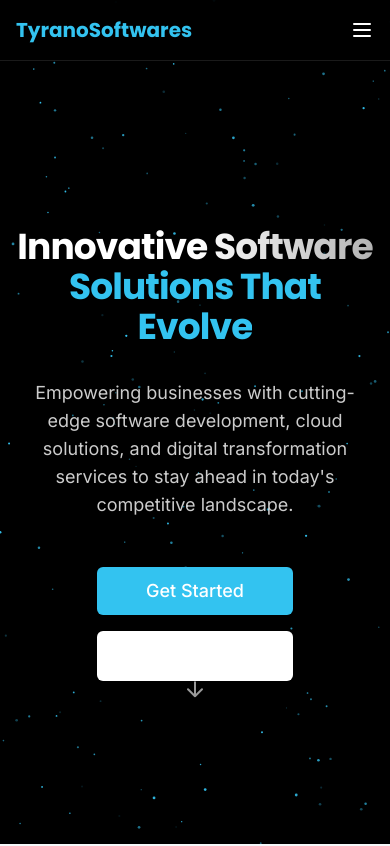
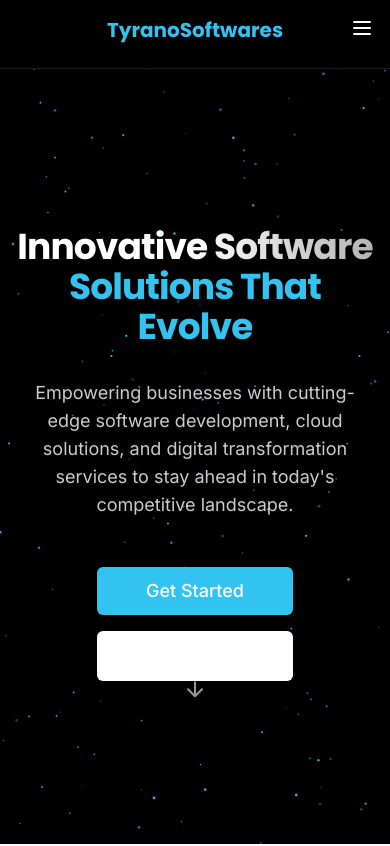
Before and after one commit to nishkarsh925/tyranosoft-sparkle-web-85, a React (Vite) app: page / in a window 390 px wide. Shown: the top 846 px of the page. Built offline with nearby package versions, Linux system fonts and the light colour scheme.

Commit message:
Center navbar
Center the navbar content.

```diff
--- a/src/components/Navbar.tsx
+++ b/src/components/Navbar.tsx
@@ -44,15 +44,16 @@ export function Navbar() {
 
   return (
     <nav className="w-full fixed top-0 z-50 bg-tyrano-dark/90 backdrop-blur-md border-b border-white/10">
-      <div className="container mx-auto px-4 py-4 flex justify-between items-center">
-        <Link to="/" className="flex items-center gap-2">
+      <div className="container mx-auto px-4 py-4">
+        <div className="flex flex-col items-center">
+          <Link to="/" className="mb-2">
             <span className="font-heading text-xl font-bold bg-clip-text text-transparent bg-gradient-to-r from-tyrano-teal to-tyrano-accent">
               TyranoSoftwares
             </span>
           </Link>
 
-        {/* Desktop Navigation (Dock-style) */}
-        <div className="hidden md:block">
+          {/* Desktop Navigation (Dock-style) - Now centered */}
+          <div className="hidden md:block w-full">
             <Dock className="items-end pb-1 bg-transparent">
               {navItems.map((item, idx) => (
                 <DockItem
@@ -75,10 +76,11 @@ export function Navbar() {
               </DockItem>
             </Dock>
           </div>
+        </div>
 
-        {/* Mobile Menu Toggle */}
+        {/* Mobile Menu Toggle - Positioned absolutely at the right */}
         <button
-          className="md:hidden text-white"
+          className="md:hidden text-white absolute top-4 right-4"
           onClick={() => setIsMenuOpen(!isMenuOpen)}
         >
           {isMenuOpen ? <X size={24} /> : <MenuIcon size={24} />}
```
Lines whose indentation alone changed are shown as unchanged.
